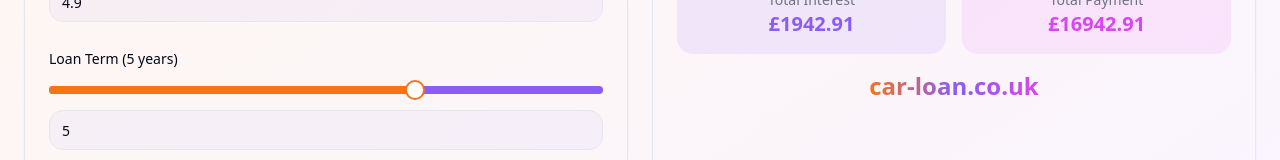
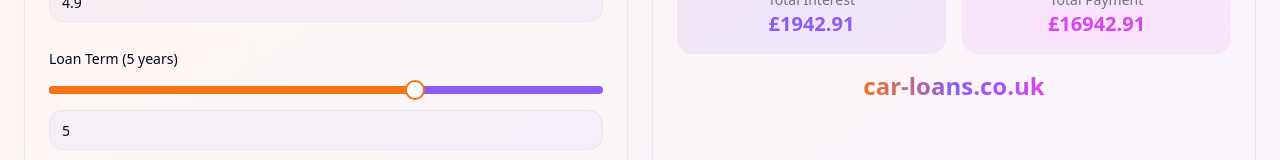
Before and after one commit to itemforsale/funky-budget-pal, a React (Vite) app: page / in a window 1280 px wide. Both pictures are taken after a click on the button "Calculate Car Loan". Shown: the part 571-731 px from the top of the page. Built offline with nearby package versions, Linux system fonts and the light colour scheme.

Commit message:
Update website text to car-loans.co.uk
Changed instances of "car-loan.co.uk" to "car-loans.co.uk" in the relevant components and pages.
[skip gpt_engineer]

```diff
--- a/src/components/loans/LoanResults.tsx
+++ b/src/components/loans/LoanResults.tsx
@@ -30,7 +30,7 @@ export const LoanResults = ({ monthlyPayment, totalInterest, totalPayment }: Loa
             </div>
             <div className="flex flex-col items-center justify-center mt-4">
               <span className="text-2xl font-bold text-primary bg-gradient-to-r from-primary via-secondary to-accent bg-clip-text text-transparent">
-                car-loan.co.uk
+                car-loans.co.uk
               </span>
             </div>
           </div>
```
